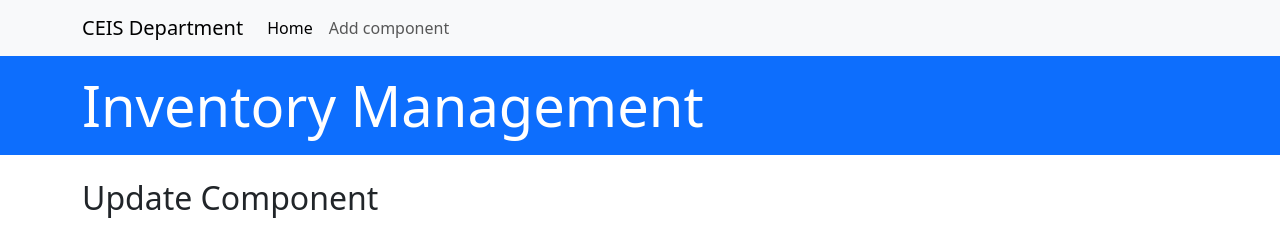
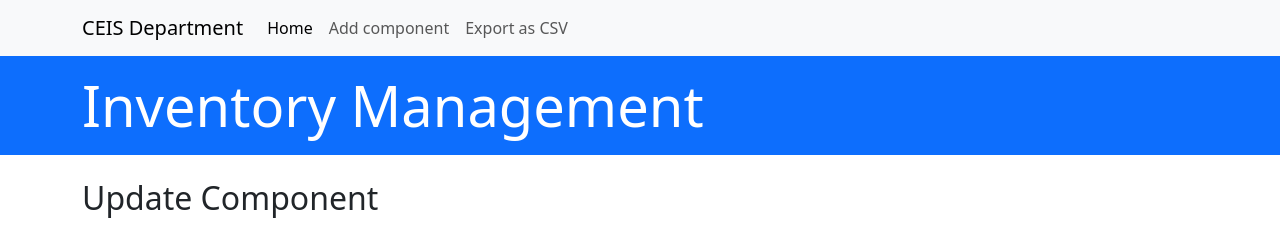
Before and after one commit to Abdu-Azaz/electro-components-inventory, a Flask app: page /update/1 in a window 1280 px wide. Shown: the top 243 px of the page. Run offline with Flask 3, Linux system fonts and the light colour scheme; some libraries are stand-ins or nearby versions.

Commit message:
fix some bugs

```diff
--- a/app.py
+++ b/app.py
@@ -1,8 +1,9 @@
-from flask import Flask, render_template, request, redirect, url_for, flash
+from flask import Flask, render_template, request, redirect, url_for, flash, send_file
 from flask_sqlalchemy import SQLAlchemy
 from datetime import datetime
 import pandas as pd
-
+import csv
+import io
 
 app = Flask(__name__)
 app.config['SQLALCHEMY_DATABASE_URI'] = 'sqlite:///inventory.db'
@@ -159,6 +160,33 @@ def upload():
             return redirect(request.url)
     return render_template('upload.html')
 
+
+
+@app.route('/export_csv')
+def export_csv():
+    components = Component.query.all()
+
+    # Use StringIO to create a string buffer to write to
+    csv_buffer = io.StringIO()
+    writer = csv.writer(csv_buffer)
+
+    # Write CSV headers
+    writer.writerow(['ID', 'Name', 'Quantity', 'Category', 'Location', 'Notes', 'Out'])
+
+    # Write data rows
+    for component in components:
+        writer.writerow([component.id, component.name, component.quantity, component.category, component.location, component.notes, component.out])
+
+    # Create a response with the CSV data
+    response = send_file(
+        io.BytesIO(csv_buffer.getvalue().encode('utf-8')),
+        mimetype='text/csv',
+        as_attachment=True,
+        download_name='components.csv'
+    )
+
+    return response
+
 if __name__ == "__main__":
     with app.app_context():
         db.create_all()
--- a/templates/base.html
+++ b/templates/base.html
@@ -1,25 +1,27 @@
-<!doctype html>
+<!DOCTYPE html>
 <html lang="en">
   <head>
-    <meta charset="UTF-8">
-    <meta name="viewport" content="width=device-width, initial-scale=1.0">
-    <link href="https://cdn.jsdelivr.net/npm/bootstrap@5.3.0-alpha1/dist/css/bootstrap.min.css" rel="stylesheet">
+    <meta charset="UTF-8" />
+    <meta name="viewport" content="width=device-width, initial-scale=1.0" />
+    <link
+      href="https://cdn.jsdelivr.net/npm/bootstrap@5.3.0-alpha1/dist/css/bootstrap.min.css"
+      rel="stylesheet"
+    />
     <script src="https://cdn.jsdelivr.net/npm/bootstrap@5.3.0-alpha1/dist/js/bootstrap.bundle.min.js"></script>
-    <link rel="stylesheet" href="https://cdn.datatables.net/2.0.7/css/dataTables.dataTables.min.css">
+    <link
+      rel="stylesheet"
+      href="https://cdn.datatables.net/2.0.7/css/dataTables.dataTables.min.css"
+    />
     <title>Inventory Management</title>
     <style>
-
-        .form-control{
+      .form-control {
         border-radius: 0%;
         border: 1px solid #666;
       }
     </style>
   </head>
   <body>
-
-    <nav
-        class="navbar navbar-expand-lg navbar-light bg-light"
-    >
+    <nav class="navbar navbar-expand-lg navbar-light bg-light">
       <div class="container">
         <a class="navbar-brand" href="#">CEIS Department</a>
         <button
@@ -35,16 +37,16 @@
           <ul class="navbar-nav me-auto mt-2 mt-lg-0">
             <li class="nav-item">
               <a class="nav-link active" href="/" aria-current="page"
-                            >Home
-                            <span class="visually-hidden">(current)</span></a
+                >Home <span class="visually-hidden">(current)</span></a
               >
             </li>
             <li class="nav-item">
               <a class="nav-link" href="{{ url_for('add') }}">Add component</a>
             </li>
-
+            <li class="nav-item">
+                <a class="nav-link" href="{{ url_for('export_csv') }}">Export as CSV</a>
+            </li>
           </ul>
-
         </div>
       </div>
     </nav>
@@ -57,23 +59,46 @@
       </div>
     </header>
     <main class="container my-4">
-        {% with messages = get_flashed_messages() %}
-        {% if messages %}
+      {% with messages = get_flashed_messages() %} {% if messages %}
       <div class="alert alert-info alert-dismissible fade show" role="alert">
-                {% for message in messages %}
-                    {{ message }}
-                {% endfor %}
-                <button type="button" class="btn-close" data-bs-dismiss="alert" aria-label="Close"></button>
+        {% for message in messages %} {{ message }} {% endfor %}
+        <button
+          type="button"
+          class="btn-close"
+          data-bs-dismiss="alert"
+          aria-label="Close"
+        ></button>
       </div>
-        {% endif %}
-    {% endwith %}
-        {% block content %}{% endblock %}
+      {% endif %} {% endwith %} {% block content %}{% endblock %}
     </main>
     <script src="https://code.jquery.com/jquery-3.6.0.min.js"></script>
     <script src="//cdn.datatables.net/2.0.7/js/dataTables.min.js"></script>
     <script>
-        let table = new DataTable('#myTable');
-        let table2 = new DataTable('#myTable2');
+      let table = new DataTable("#myTable");
+      let table2 = new DataTable("#myTable2");
+    </script>
+
+    <script>
+        // Example starter JavaScript for disabling form submissions if there are invalid fields
+        (function () {
+            'use strict'
+
+            // Fetch all the forms we want to apply custom Bootstrap validation styles to
+            var forms = document.querySelectorAll('.needs-validation')
+
+            // Loop over them and prevent submission
+            Array.prototype.slice.call(forms)
+                .forEach(function (form) {
+                    form.addEventListener('submit', function (event) {
+                        if (!form.checkValidity()) {
+                            event.preventDefault()
+                            event.stopPropagation()
+                        }
+
+                        form.classList.add('was-validated')
+                    }, false)
+                })
+        })()
     </script>
   </body>
 </html>
--- a/templates/index.html
+++ b/templates/index.html
@@ -65,18 +65,18 @@
           <td>
             <a
               href="{{ url_for('update', id=component.id) }}"
-              class="btn btn-warning btn-sm"
+              class="btn btn-warning btn-sm py-0"
               >Update</a
             >
             <a
               href="{{ url_for('delete', id=component.id) }}"
-              class="btn btn-danger btn-sm"
+              class="btn btn-danger btn-sm py-0"
               onclick="return confirm('Are you sure?')"
               >Delete</a
             >
             <a
               href="{{ url_for('borrow', component_id=component.id) }}"
-              class="btn btn-info btn-sm"
+              class="btn btn-info btn-sm py-0"
               >Borrow</a
             >
           </td>
--- a/templates/update.html
+++ b/templates/update.html
@@ -55,26 +55,4 @@
     <button type="submit" class="btn btn-primary">Update Component</button>
 </form>
 
-<script>
-    // Example starter JavaScript for disabling form submissions if there are invalid fields
-    (function () {
-        'use strict'
-
-        // Fetch all the forms we want to apply custom Bootstrap validation styles to
-        var forms = document.querySelectorAll('.needs-validation')
-
-        // Loop over them and prevent submission
-        Array.prototype.slice.call(forms)
-            .forEach(function (form) {
-                form.addEventListener('submit', function (event) {
-                    if (!form.checkValidity()) {
-                        event.preventDefault()
-                        event.stopPropagation()
-                    }
-
-                    form.classList.add('was-validated')
-                }, false)
-            })
-    })()
-</script>
 {% endblock %}
```
Also changed, not shown: templates/add.html (+0 -21 lines). Lines whose indentation alone changed are shown as unchanged.
